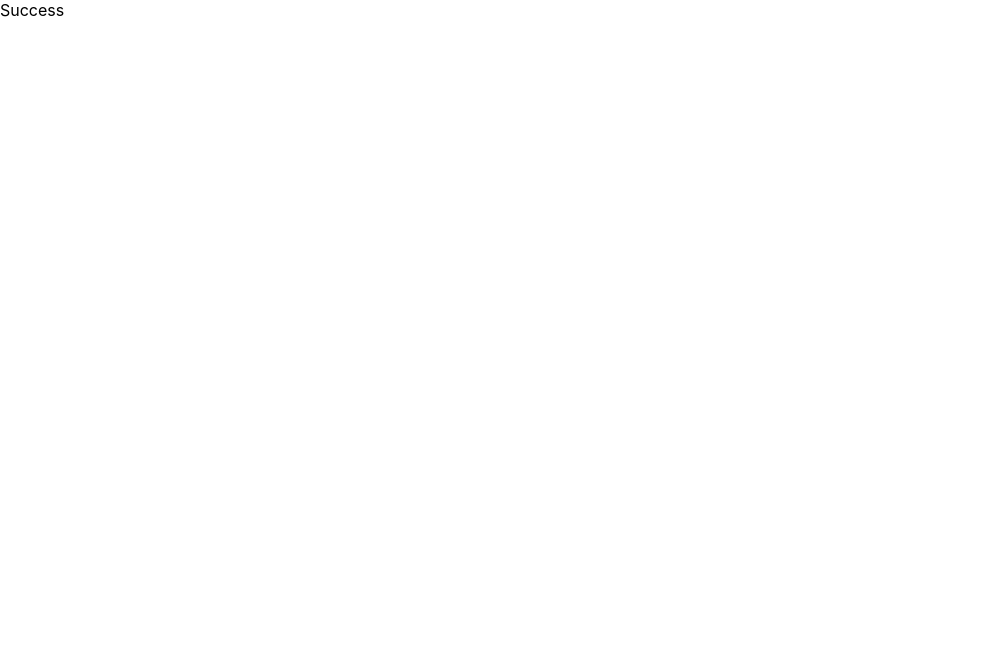
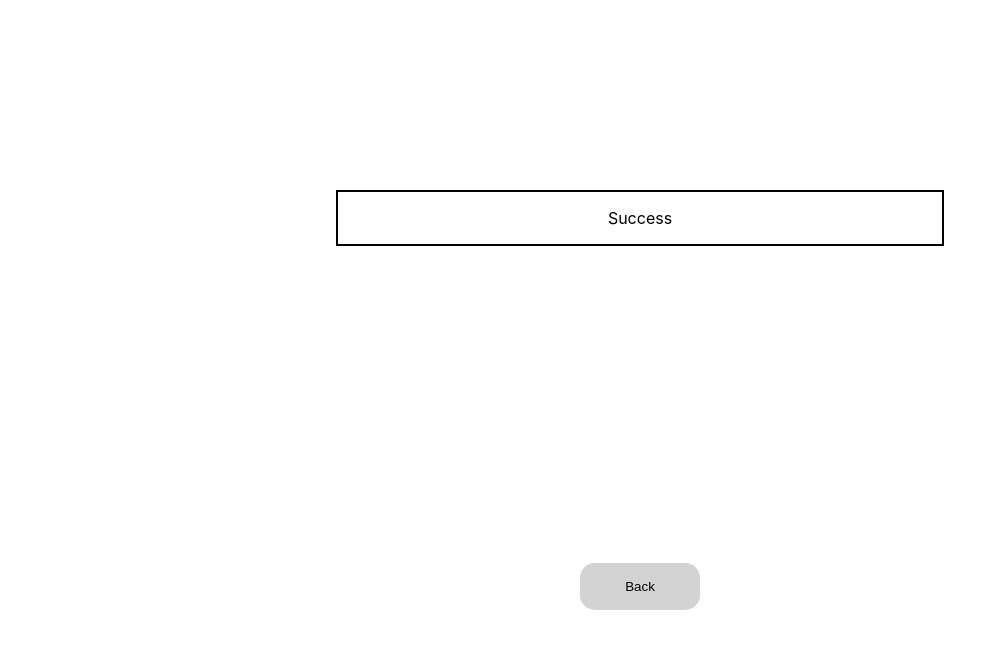
Before and after one commit to CheoR/built, a React (Create React App) app: page /success in a window 1280 px wide. Shown: the top 648 px of the page, without its empty margins (0-1006 px from the left). Built offline with nearby package versions, Linux system fonts and the light colour scheme.

Commit message:
build: success page in own dir.

```diff
--- a/src/components/LandingPage.tsx
+++ b/src/components/LandingPage.tsx
@@ -1,7 +1,7 @@
 import React from 'react';
 import { Switch, Route, Redirect } from 'react-router';
 import { Form } from './forms/Form';
-import { Success } from './Success';
+import { Success } from './pages/Success';
 
 
 export const LandingPage = () => {
--- a/src/components/Success.tsx
+++ /dev/null
@@ -1,9 +0,0 @@
-import React from 'react';
-
-export const Success = () => {
-  return (
-    <>
-      Success
-    </>
-  )
-}
--- /dev/null
+++ b/src/components/pages/Success.tsx
@@ -0,0 +1,22 @@
+import React from 'react';
+import { useHistory } from 'react-router-dom';
+import './success.css';
+
+export const Success = () => {
+  const history = useHistory()
+
+  return (
+    <div className="successBlock">
+      <div className="success">
+        Success
+      </div>
+      <button
+        className="home"
+        onClick={() => {
+          history.push('/')
+        }}>
+        Back
+      </button>
+    </div>
+  )
+}
--- /dev/null
+++ b/src/components/pages/success.css
@@ -0,0 +1,24 @@
+.successBlock {
+  height: 100vh;
+  padding: 2rem;
+  margin: 0 auto;
+  text-align: center;
+  display: flex;
+  flex-direction: column;
+  justify-content: space-around;
+}
+
+.success {
+  width: 50%;
+  border: 2px solid black;
+  margin: 0 auto;
+  padding: 1rem;
+}
+
+.home {
+  background: lightgrey;
+  padding: 1rem;
+  border-radius: 15px;
+  width: 120px;
+  margin: 0 auto;
+}
```
